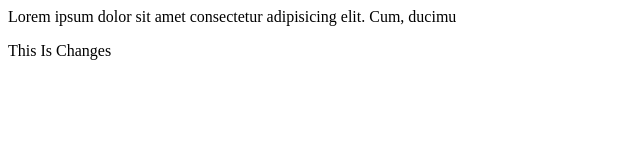
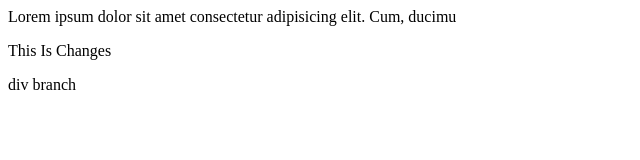
Before and after one commit to omarkholief/first-project, a plain HTML site: page index.html in a window 1280 px wide. Shown: the full height of the page, 0-640 px from the left. Drawn offline with Linux system fonts and the light colour scheme.

Commit message:
changesssss

```diff
--- a/index.html
+++ b/index.html
@@ -10,5 +10,6 @@
         Lorem ipsum dolor sit amet consectetur adipisicing elit. Cum, ducimu
     </div>
     <p>This Is Changes</p>
+    <p>div branch</p>
 </body>
 </html>
```
